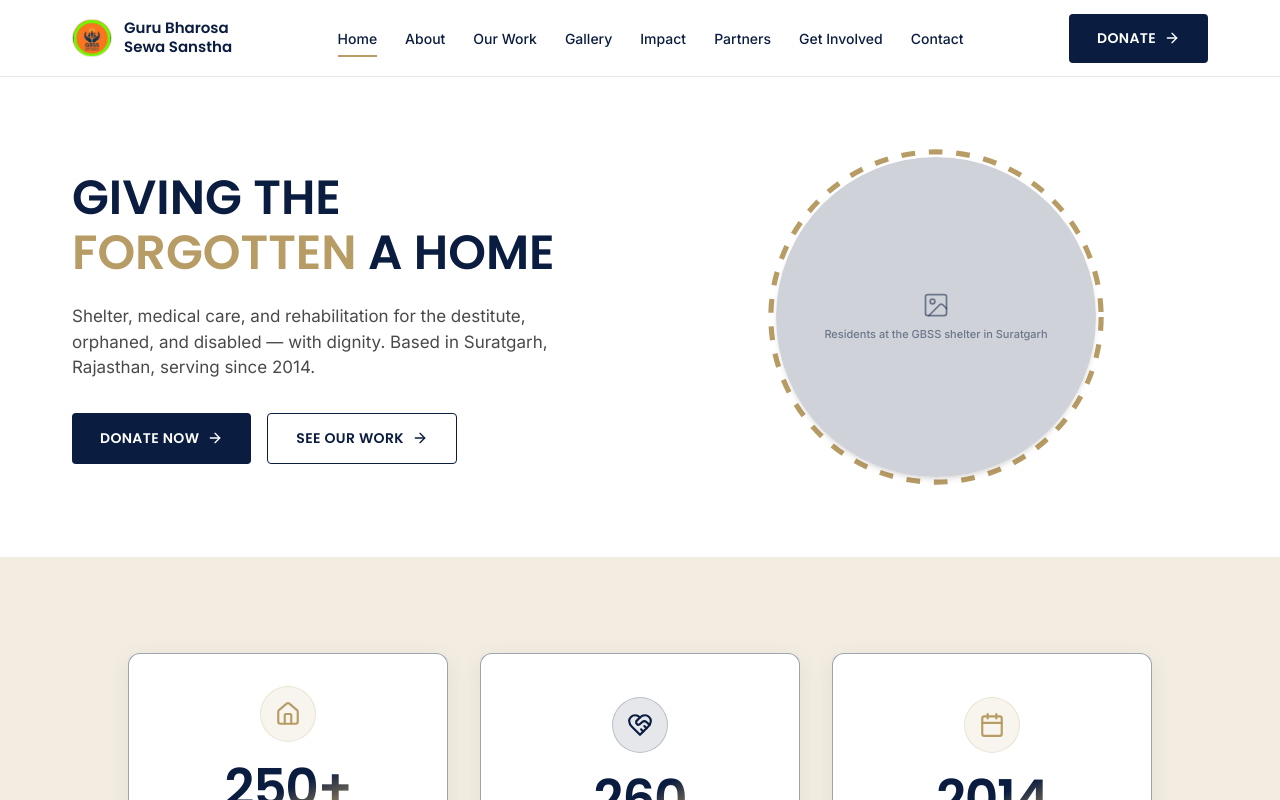
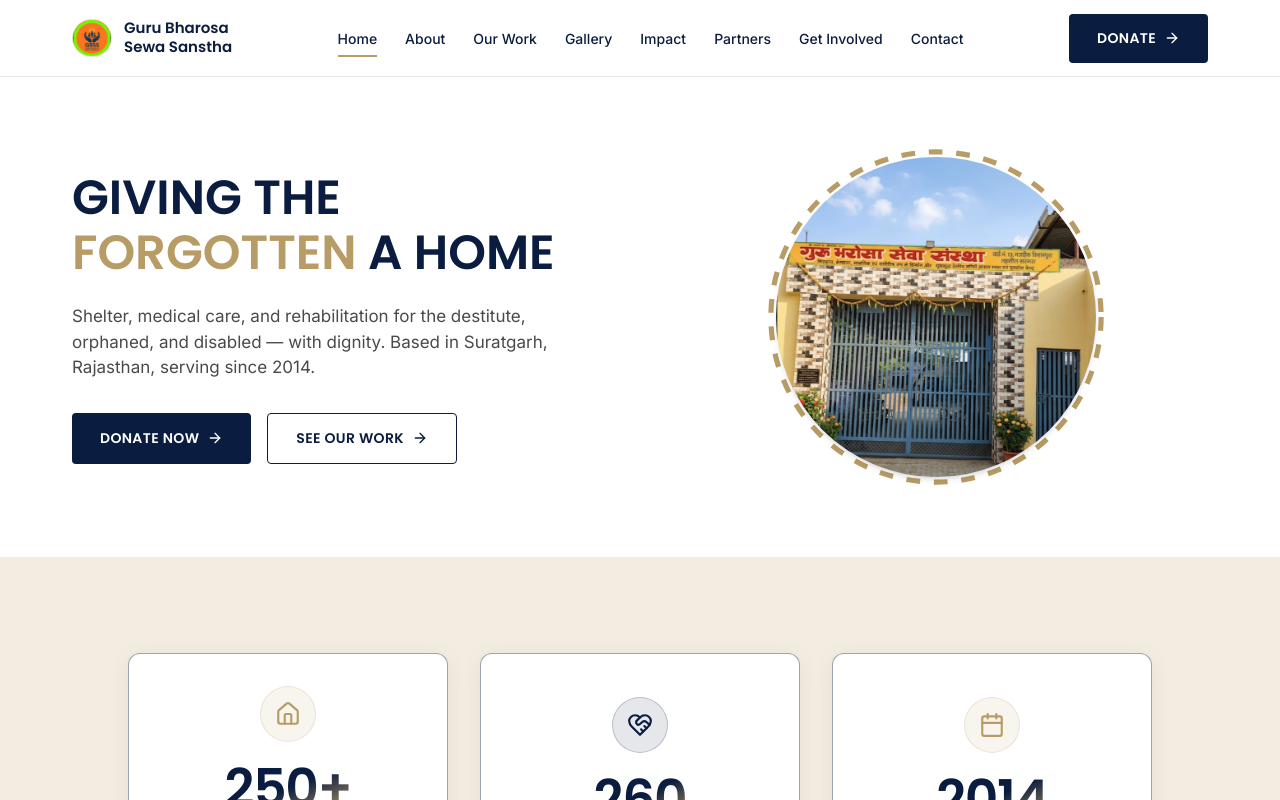
Before and after one commit to Kanishkp19/ngo, a Next.js app: page / in a window 1280 px wide. Shown: the top 800 px of the page. Built offline with nearby package versions, Linux system fonts and the light colour scheme.

Commit message:
Set the homepage CircleFrame image source path to local asset

```diff
--- a/app/page.tsx
+++ b/app/page.tsx
@@ -31,7 +31,7 @@
             </div>
           </div>
           <div className="order-1 md:order-2 flex justify-center">
-            <CircleFrame alt="Residents at the GBSS shelter in Suratgarh" size={320} />
+            <CircleFrame src="/media/home/image.png" alt="Residents at the GBSS shelter in Suratgarh" size={320} />
           </div>
         </div>
       </Section>
```
Also changed, not shown: public/media/home/image.png (added), 1 other file (tests, documents, lock files or other folders).
